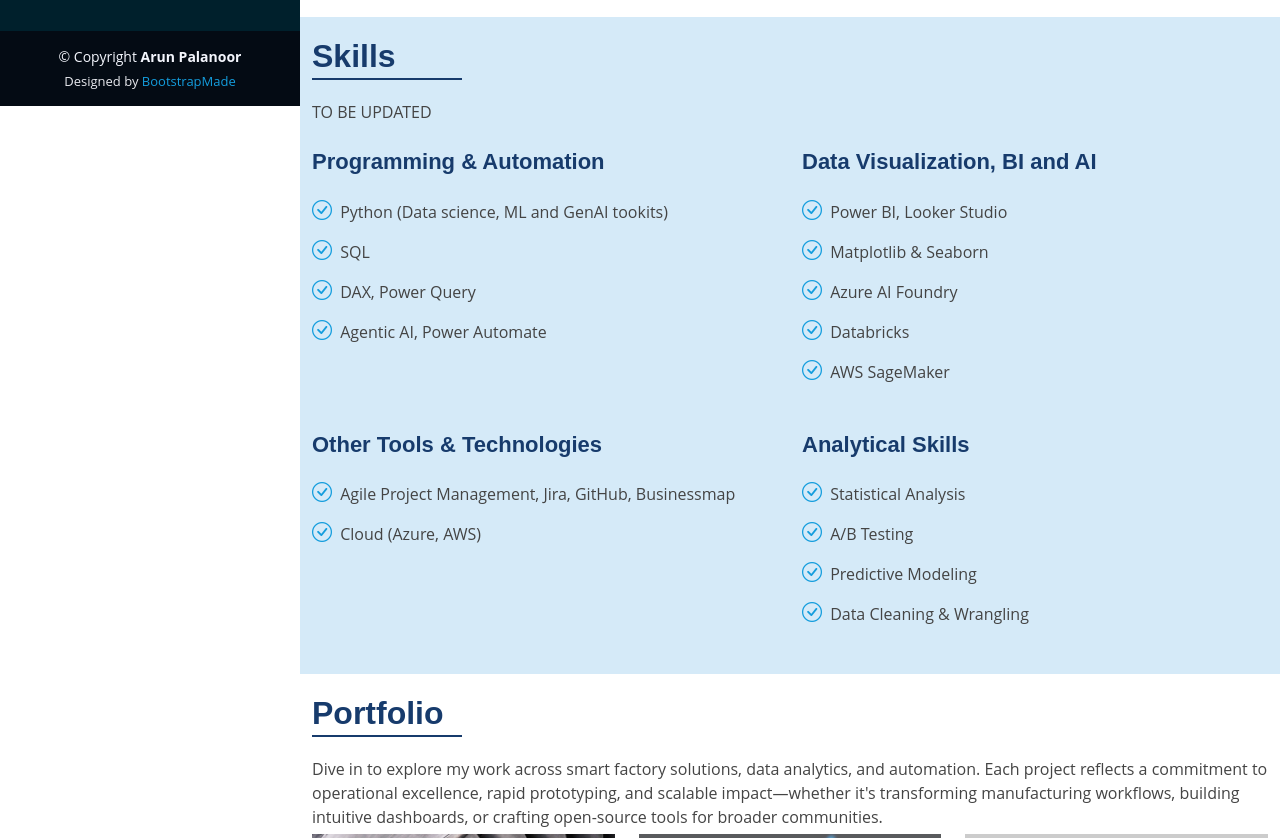
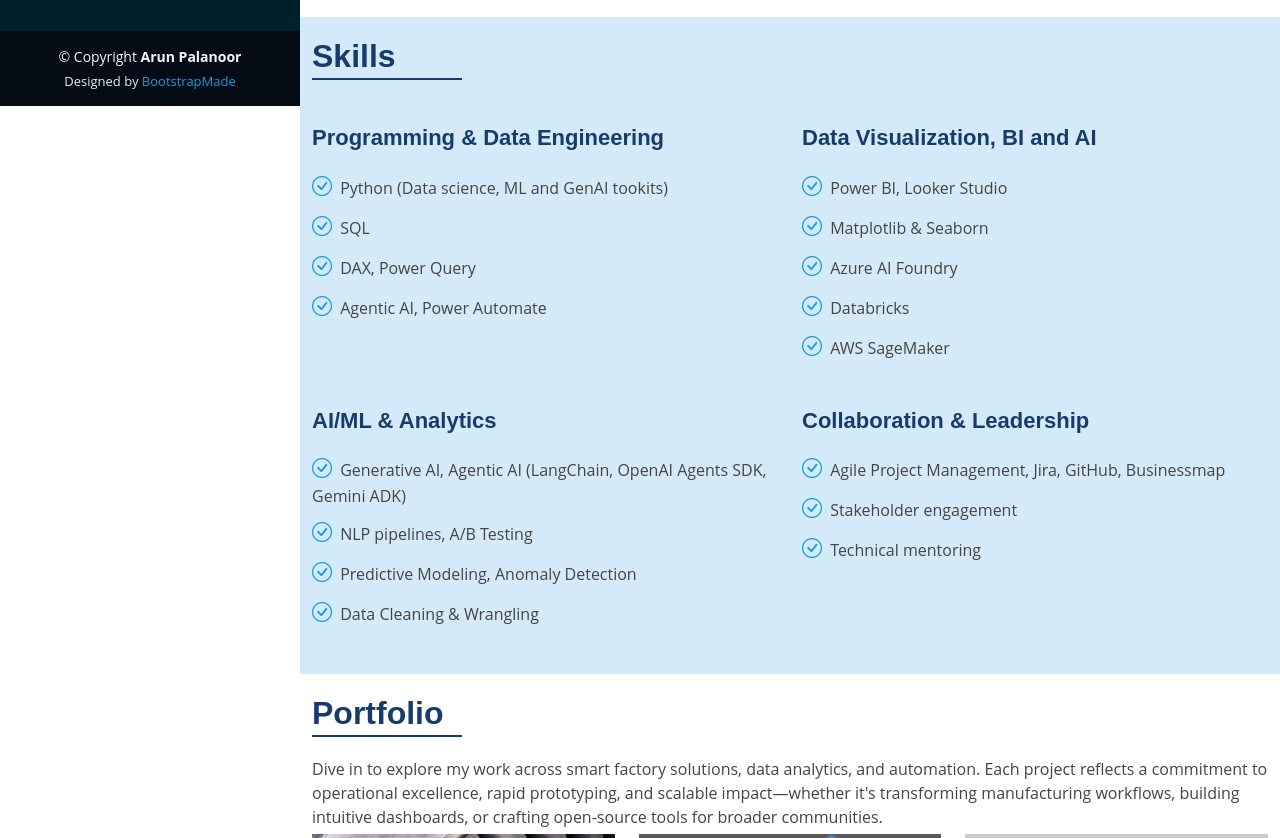
Before and after one commit to arunpalanoor/portfolio, a plain HTML site: page index.html in a window 1280 px wide. Shown: the part 694-1532 px from the top of the page. Drawn offline with nearby package versions, Linux system fonts and the light colour scheme; placeholder pictures from the web are drawn by us.

Commit message:
Update index.html

```diff
--- a/index.html
+++ b/index.html
@@ -606,12 +606,12 @@ Whether it's solving complex design problems or mentoring high-performing teams,
 
         <div class="section-title">
           <h2>Skills</h2>
-          <p>TO BE UPDATED</p>
+
         </div>
 
         <div class="row skills-content">
           <div class="col-lg-6">
-            <h3>Programming & Automation</h3>
+            <h3>Programming & Data Engineering</h3>
             <ul>
               <li><i class="bi bi-check-circle"></i> Python (Data science, ML and GenAI tookits)</li>
               <li><i class="bi bi-check-circle"></i> SQL </li>
@@ -630,19 +630,20 @@ Whether it's solving complex design problems or mentoring high-performing teams,
             </ul>
           </div>
           <div class="col-lg-6">
-            <h3>Other Tools & Technologies</h3>
+            <h3>AI/ML & Analytics</h3>
             <ul>
-              <li><i class="bi bi-check-circle"></i> Agile Project Management, Jira, GitHub, Businessmap</li>
-              <li><i class="bi bi-check-circle"></i> Cloud (Azure, AWS)</li>
+              <li><i class="bi bi-check-circle"></i> Generative AI, Agentic AI (LangChain, OpenAI Agents SDK, Gemini ADK)</li>
+              <li><i class="bi bi-check-circle"></i> NLP pipelines, A/B Testing</li>
+              <li><i class="bi bi-check-circle"></i> Predictive Modeling, Anomaly Detection</li>
+              <li><i class="bi bi-check-circle"></i> Data Cleaning & Wrangling</li>
             </ul>
           </div>
           <div class="col-lg-6">
-            <h3>Analytical Skills</h3>
+            <h3>Collaboration & Leadership</h3>
             <ul>
-              <li><i class="bi bi-check-circle"></i> Statistical Analysis</li>
-              <li><i class="bi bi-check-circle"></i> A/B Testing</li>
-              <li><i class="bi bi-check-circle"></i> Predictive Modeling</li>
-              <li><i class="bi bi-check-circle"></i> Data Cleaning & Wrangling</li>
+              <li><i class="bi bi-check-circle"></i> Agile Project Management, Jira, GitHub, Businessmap</li>
+              <li><i class="bi bi-check-circle"></i> Stakeholder engagement</li>
+              <li><i class="bi bi-check-circle"></i> Technical mentoring</li>
             </ul>
           </div>
         </div>
```
